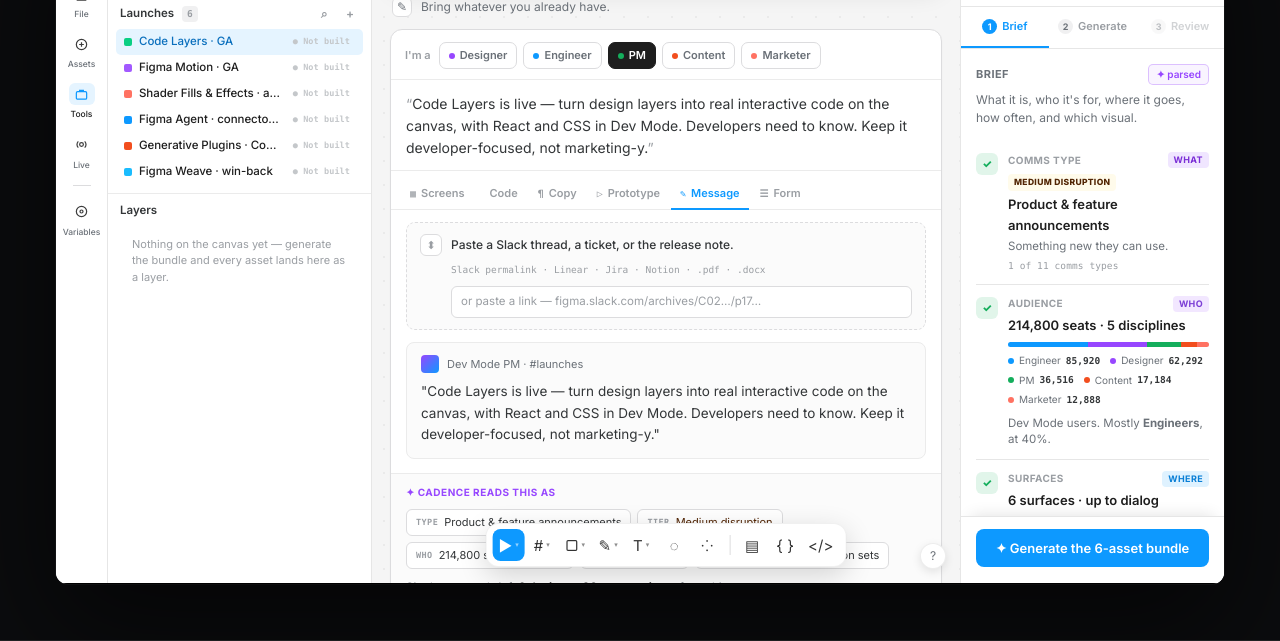
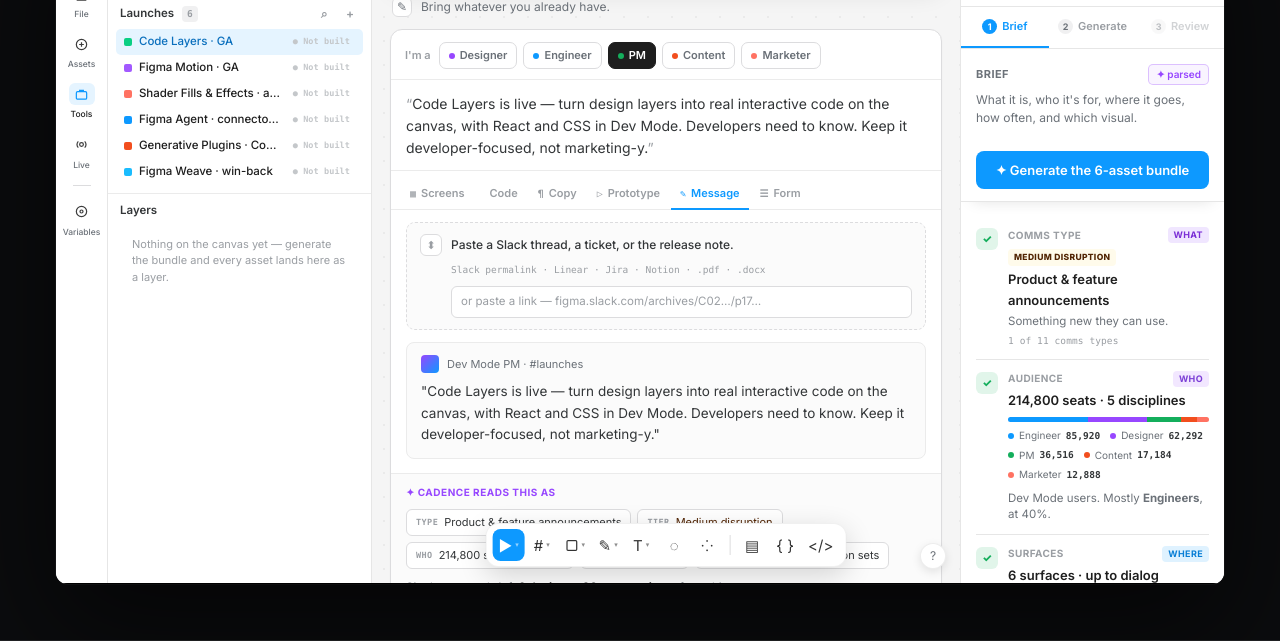
Before and after one commit to julie-torrisi/cadence-site, a plain HTML site: page index.html in a window 1280 px wide. Shown: the part 1145-1786 px from the top of the page. Drawn offline with Linux system fonts and the light colour scheme.

Commit message:
Add files via upload
Sticky generate button fixed

```diff
--- a/index.html
+++ b/index.html
@@ -417,7 +417,7 @@
 
   .insp-actions{display:flex;flex-direction:column;gap:8px;margin-top:15px;}
   /* keep the primary action visible: pinned to the bottom of the scrolling inspector */
-  .insp-body .insp-actions.insp-sticky{position:sticky;bottom:-20px;z-index:2;margin:15px -15px -20px;padding:12px 15px 16px;background:#fff;border-top:1px solid var(--line);box-shadow:0 -10px 16px -10px rgba(0,0,0,.12);}
+  .insp-body .insp-actions.insp-sticky{position:sticky;top:-15px;z-index:2;margin:0 -15px 14px;padding:10px 15px 12px;background:#fff;border-bottom:1px solid var(--line);box-shadow:0 10px 16px -12px rgba(0,0,0,.14);}
   .insp-actions .btn{justify-content:center;font-size:13px;}
 
   .submitted{text-align:center;padding:22px 8px;}
@@ -2053,8 +2053,8 @@
   if(stage===1){
     body.innerHTML=`<div class="insp-h">Brief <span class="auto">✦ parsed</span></div>
       <div class="insp-sub">What it is, who it's for, where it goes, how often, and which visual.</div>
-      <div id="pickList"></div>
-      <div class="insp-actions insp-sticky"><button class="btn btn-primary" id="genBtn">✦ Generate the ${L.bundle.length}-asset bundle</button></div>`;
+      <div class="insp-actions insp-sticky"><button class="btn btn-primary" id="genBtn">✦ Generate the ${L.bundle.length}-asset bundle</button></div>
+      <div id="pickList"></div>`;
     const pl=body.querySelector("#pickList");
     const picks=picksFor(L);
     clearTimers();
```
